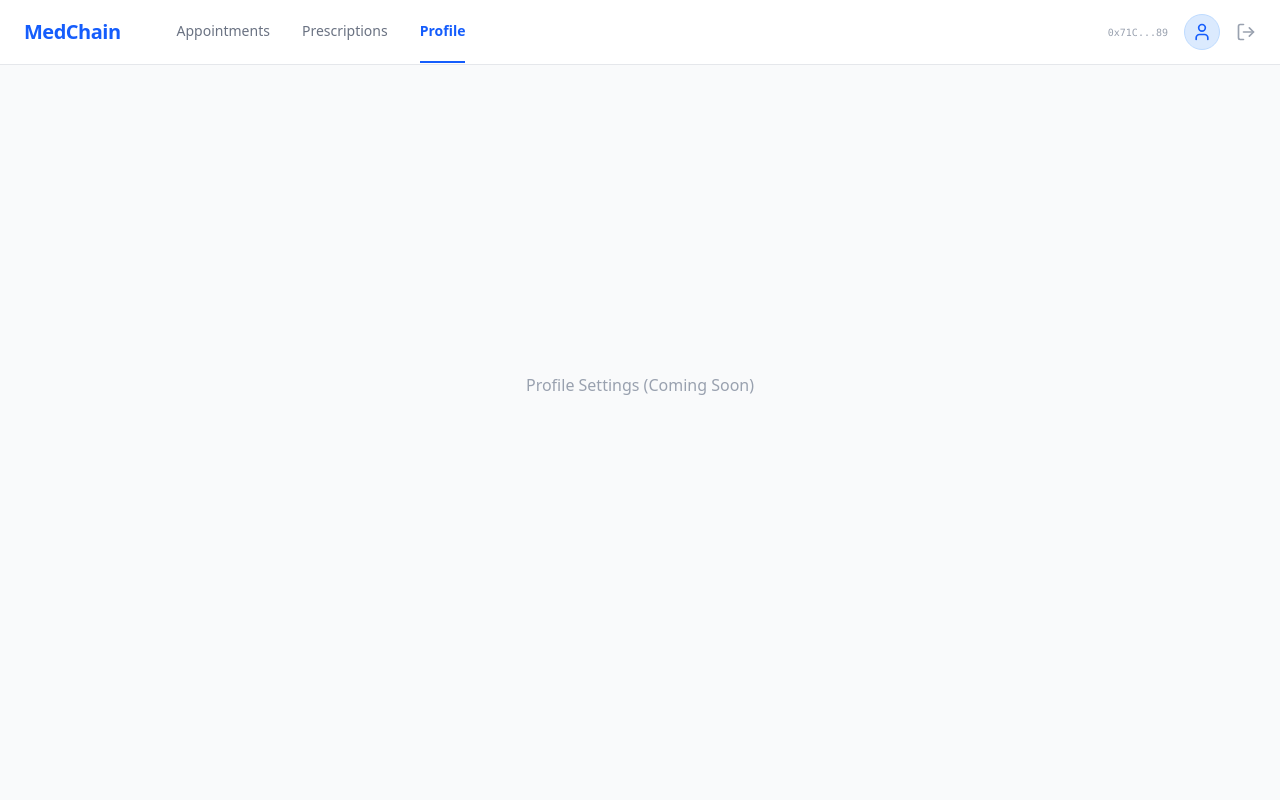
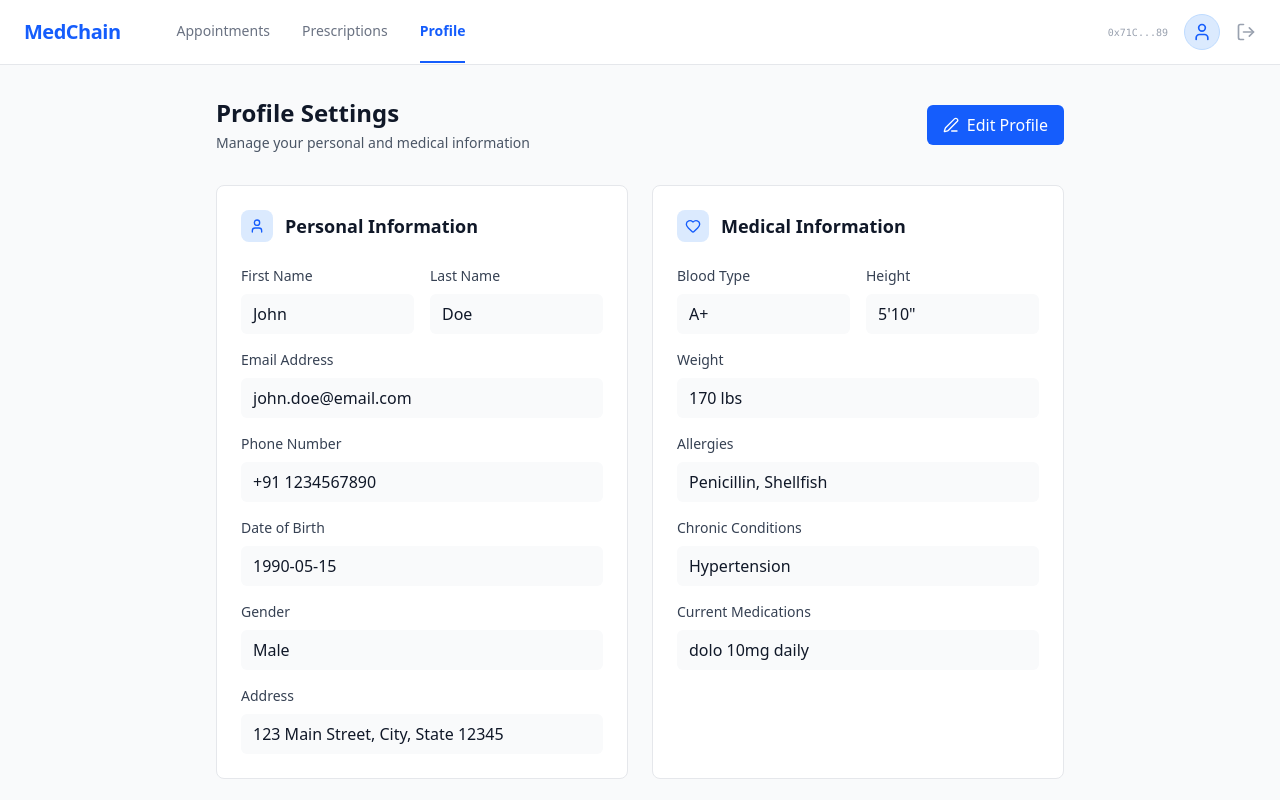
Before and after one commit to KodeinKGP-Technology-Web-3-0-Society/GMUN_WORKSHOP_KIK, a React (Vite) app: page / in a window 1280 px wide. Both pictures are taken after a click on the button "Profile". Shown: the top 800 px of the page. Built offline with nearby package versions, Linux system fonts and the light colour scheme.

Commit message:
profile page

```diff
--- a/src/App.jsx
+++ b/src/App.jsx
@@ -2,6 +2,7 @@ import React, { useState } from "react";
 import Navbar from "./components/Navbar";
 import Appointments from "./components/Appointments";
 import Prescriptions from "./components/Prescriptions";
+import Profile from "./components/Profile";
 
 function App() {
   // 1. Setup the state to track navigation
@@ -15,11 +16,7 @@ function App() {
       case "prescriptions":
         return <Prescriptions />;
       case "profile":
-        return (
-          <div className="flex items-center justify-center h-[80vh] text-gray-400">
-            Profile Settings (Coming Soon)
-          </div>
-        );
+        return <Profile />;
       default:
         return <Appointments />;
     }
--- /dev/null
+++ b/src/components/Profile.jsx
@@ -0,0 +1,228 @@
+import { useState } from "react";
+import {
+  User,
+  Mail,
+  Phone,
+  Calendar,
+  Heart,
+  AlertTriangle,
+  Users,
+  Edit3,
+  Save,
+  X
+} from "lucide-react";
+
+function Profile() {
+  const [isEditing, setIsEditing] = useState(false);
+  const [formData, setFormData] = useState({
+    // Personal Information
+    firstName: "John",
+    lastName: "Doe",
+    email: "john.doe@email.com",
+    phone: "+91 1234567890",
+    dateOfBirth: "1990-05-15",
+    gender: "Male",
+    address: "123 Main Street, City, State 12345",
+
+    // Medical Information
+    bloodType: "A+",
+    height: "5'10\"",
+    weight: "170 lbs",
+    allergies: "Penicillin, Shellfish",
+    chronicConditions: "Hypertension",
+    currentMedications: "dolo 10mg daily",
+
+    // Emergency Contact
+    emergencyName: "Jane Doe",
+    emergencyRelation: "Spouse",
+    emergencyPhone: "+91 8890190188",
+  });
+
+  const handleInputChange = (field, value) => {
+    setFormData(prev => ({
+      ...prev,
+      [field]: value
+    }));
+  };
+
+  const handleSave = () => {
+    // Here you would typically send data to backend
+    console.log("Saving profile data:", formData);
+    setIsEditing(false);
+    // Show success message
+  };
+
+  const handleCancel = () => {
+    setIsEditing(false);
+    // Reset form data to original values if needed
+  };
+
+  const ProfileSection = ({ title, icon: Icon, children }) => (
+    <div className="bg-white rounded-lg border border-gray-200 p-6">
+      <div className="flex items-center gap-3 mb-6">
+        <div className="w-8 h-8 rounded-lg bg-blue-100 flex items-center justify-center">
+          <Icon className="w-4 h-4 text-blue-600" />
+        </div>
+        <h3 className="text-lg font-semibold text-gray-900">{title}</h3>
+      </div>
+      {children}
+    </div>
+  );
+
+  const InputField = ({ label, field, type = "text", placeholder }) => (
+    <div>
+      <label className="block text-sm font-medium text-gray-700 mb-2">
+        {label}
+      </label>
+      {isEditing ? (
+        type === "select" ? (
+          <select
+            value={formData[field]}
+            onChange={(e) => handleInputChange(field, e.target.value)}
+            className="w-full px-3 py-2 border border-gray-300 rounded-md focus:outline-none focus:ring-2 focus:ring-blue-500 focus:border-blue-500"
+          >
+            <option value="Male">Male</option>
+            <option value="Female">Female</option>
+            <option value="Other">Other</option>
+          </select>
+        ) : type === "textarea" ? (
+          <textarea
+            value={formData[field]}
+            onChange={(e) => handleInputChange(field, e.target.value)}
+            placeholder={placeholder}
+            rows={3}
+            className="w-full px-3 py-2 border border-gray-300 rounded-md focus:outline-none focus:ring-2 focus:ring-blue-500 focus:border-blue-500"
+          />
+        ) : (
+          <input
+            type={type}
+            value={formData[field]}
+            onChange={(e) => handleInputChange(field, e.target.value)}
+            placeholder={placeholder}
+            className="w-full px-3 py-2 border border-gray-300 rounded-md focus:outline-none focus:ring-2 focus:ring-blue-500 focus:border-blue-500"
+          />
+        )
+      ) : (
+        <div className="px-3 py-2 bg-gray-50 rounded-md text-gray-900">
+          {formData[field] || "Not specified"}
+        </div>
+      )}
+    </div>
+  );
+
+  return (
+    <div className="min-h-screen bg-gray-50">
+      <div className="max-w-4xl mx-auto px-6 py-8">
+        {/* Header */}
+        <div className="flex items-center justify-between mb-8">
+          <div>
+            <h1 className="text-2xl font-semibold text-gray-900">Profile Settings</h1>
+            <p className="text-sm text-gray-600 mt-1">
+              Manage your personal and medical information
+            </p>
+          </div>
+
+          <div className="flex items-center gap-3">
+            {isEditing ? (
+              <>
+                <button
+                  onClick={handleCancel}
+                  className="flex items-center gap-2 px-4 py-2 border border-gray-300 rounded-md text-gray-700 hover:bg-gray-50"
+                >
+                  <X className="w-4 h-4" />
+                  Cancel
+                </button>
+                <button
+                  onClick={handleSave}
+                  className="flex items-center gap-2 px-4 py-2 bg-blue-600 text-white rounded-md hover:bg-blue-700"
+                >
+                  <Save className="w-4 h-4" />
+                  Save Changes
+                </button>
+              </>
+            ) : (
+              <button
+                onClick={() => setIsEditing(true)}
+                className="flex items-center gap-2 px-4 py-2 bg-blue-600 text-white rounded-md hover:bg-blue-700"
+              >
+                <Edit3 className="w-4 h-4" />
+                Edit Profile
+              </button>
+            )}
+          </div>
+        </div>
+
+        <div className="grid lg:grid-cols-2 gap-6">
+          {/* Personal Information */}
+          <ProfileSection title="Personal Information" icon={User}>
+            <div className="space-y-4">
+              <div className="grid grid-cols-2 gap-4">
+                <InputField label="First Name" field="firstName" />
+                <InputField label="Last Name" field="lastName" />
+              </div>
+              <InputField label="Email Address" field="email" type="email" />
+              <InputField label="Phone Number" field="phone" type="tel" />
+              <InputField label="Date of Birth" field="dateOfBirth" type="date" />
+              <InputField label="Gender" field="gender" type="select" />
+              <InputField label="Address" field="address" type="textarea" />
+            </div>
+          </ProfileSection>
+
+          {/* Medical Information */}
+          <ProfileSection title="Medical Information" icon={Heart}>
+            <div className="space-y-4">
+              <div className="grid grid-cols-2 gap-4">
+                <InputField label="Blood Type" field="bloodType" />
+                <InputField label="Height" field="height" />
+              </div>
+              <InputField label="Weight" field="weight" />
+              <InputField
+                label="Allergies"
+                field="allergies"
+                type="textarea"
+                placeholder="List any known allergies..."
+              />
+              <InputField
+                label="Chronic Conditions"
+                field="chronicConditions"
+                type="textarea"
+                placeholder="List any chronic medical conditions..."
+              />
+              <InputField
+                label="Current Medications"
+                field="currentMedications"
+                type="textarea"
+                placeholder="List current medications and dosages..."
+              />
+            </div>
+          </ProfileSection>
+
+          {/* Emergency Contact */}
+          <ProfileSection title="Emergency Contact" icon={AlertTriangle}>
+            <div className="space-y-4">
+              <InputField label="Full Name" field="emergencyName" />
+              <InputField label="Relationship" field="emergencyRelation" />
+              <InputField label="Phone Number" field="emergencyPhone" type="tel" />
+            </div>
+          </ProfileSection>
+        </div>
+
+        {/* Additional Information Note */}
+        <div className="mt-8 p-4 bg-blue-50 rounded-lg border border-blue-200">
+          <div className="flex gap-3">
+            <AlertTriangle className="w-5 h-5 text-blue-600 mt-0.5 shrink-0" />
+            <div className="text-sm text-blue-800">
+              <p className="font-medium mb-1">Important Note</p>
+              <p>
+                Please ensure all medical information is accurate and up-to-date.
+                This information helps healthcare providers give you better care during emergencies.
+              </p>
+            </div>
+          </div>
+        </div>
+      </div>
+    </div>
+  );
+}
+
+export default Profile;
```
